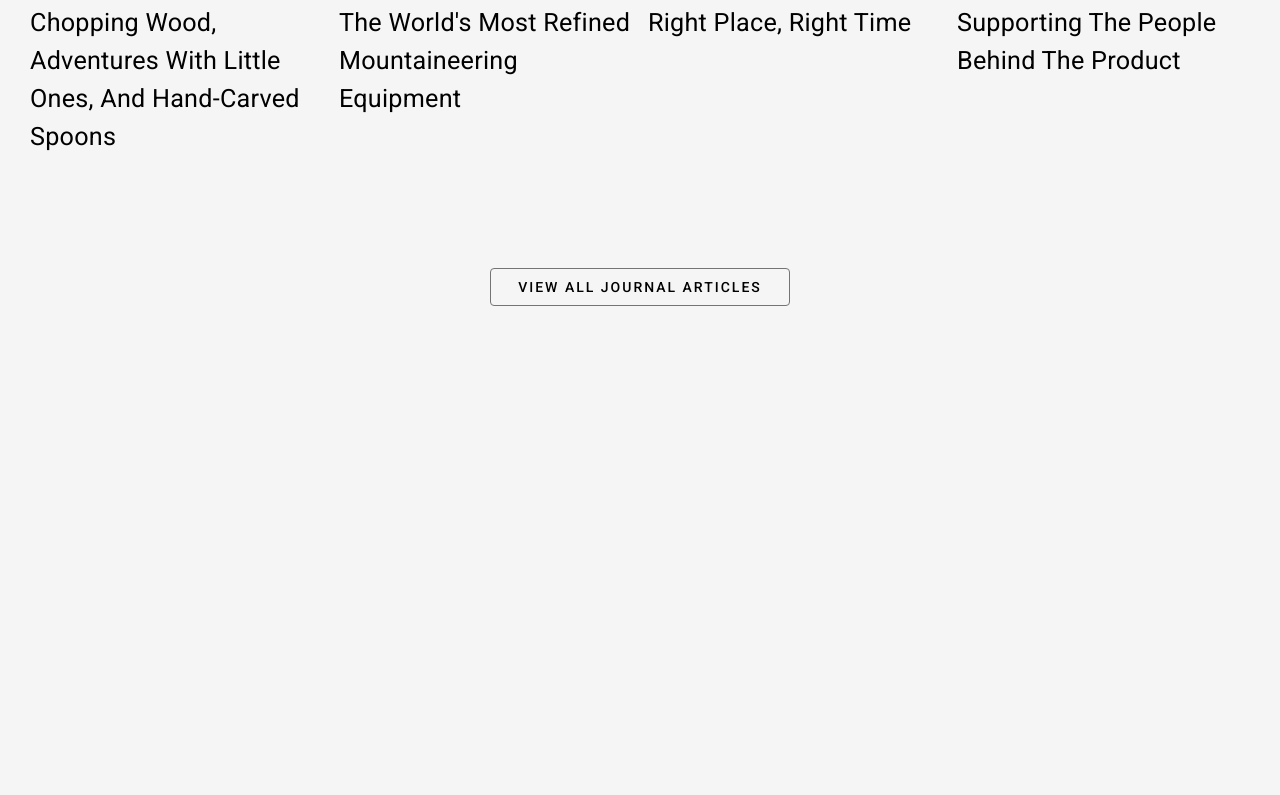
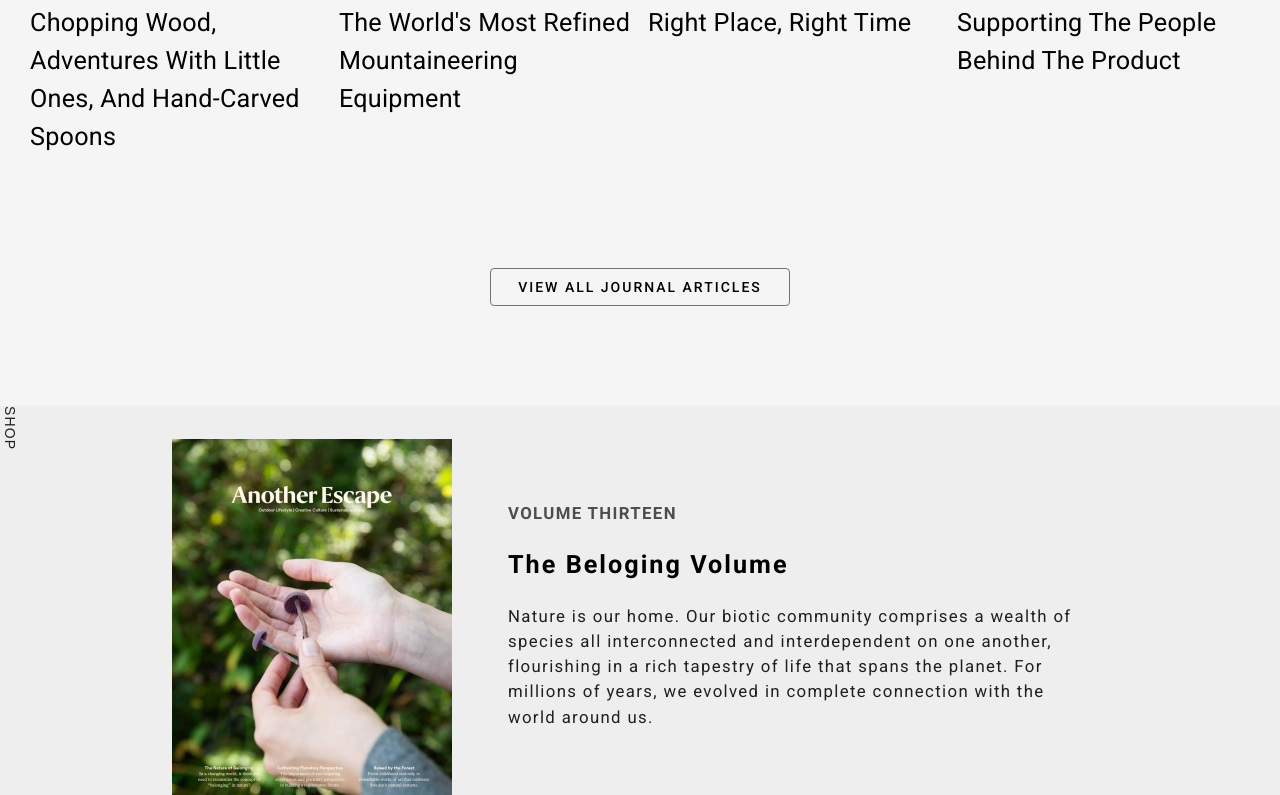
Before and after one commit to aliraza944/Travel-Blog, a Next.js app: page / in a window 1280 px wide. Shown: the part 2416-3211 px from the top of the page. Before the commit the page ends 2822 px from the top, so only its background shows below. Built offline with nearby package versions, Linux system fonts and the light colour scheme; a web font is replaced by a local one.

Commit message:
Shop section added , Custom button placed

```diff
--- /dev/null
+++ b/Components/Shop/Styles.js
@@ -0,0 +1,58 @@
+import { makeStyles } from "@material-ui/core";
+const useStyles = makeStyles((theme) => ({
+  root: {
+    width: "100%",
+    backgroundColor: "#eee",
+    overflow: "hidden",
+  },
+  featuredText: {
+    writingMode: "vertical-rl",
+    margin: "2em 0 0 0em",
+    width: "100%",
+
+    textAlign: "left",
+    display: "contents",
+    fontFamily: "sans-serif",
+    fontSize: "1em",
+    textTransform: "uppercase",
+    letterSpacing: "0.08em",
+    [theme.breakpoints.down("md")]: {
+      writingMode: "horizontal-tb",
+      textAlign: "center",
+
+      margin: "0 0 2em 0em",
+    },
+  },
+  featuredProductGrid: {
+    width: "100%",
+    display: "flex",
+  },
+  productContent: {
+    textAlign: "left",
+
+    "& > *": {
+      margin: "0px 0 20px 40px ",
+    },
+  },
+  featuredVolume: {
+    color: "#4d4d4d",
+    letterSpacing: "0.08em",
+    textTransform: "uppercase",
+    fontSize: "1.2em",
+    fontWeight: 600,
+  },
+  featuredTitle: {
+    color: "#000",
+    letterSpacing: "0.08em",
+    textTransform: "captilize",
+    fontSize: "1.8em",
+    fontWeight: 800,
+  },
+  feaaturedDescription: {
+    letterSpacing: "0.08em",
+    fontSize: "1.2em",
+    fontWeight: 400,
+  },
+}));
+
+export default useStyles;
--- /dev/null
+++ b/Components/Shop/index.js
@@ -0,0 +1,41 @@
+import useStyles from "./Styles";
+import { Grid, Typography } from "@material-ui/core";
+import Image from "next/image";
+
+import featuredProduct from "../../public/Images/featuredProduct.jpg";
+const Shop = () => {
+  const classes = useStyles();
+  return (
+    <div className={classes.root}>
+      <div className={classes.featuredText}>
+        <span>shop</span>
+      </div>
+      <div className={classes.featuredProductGrid}>
+        <Grid container spacing={4} justifyContent="center" alignItems="center">
+          <Grid item xs={12} md={6} style={{ display: "contents" }}>
+            <Image src={featuredProduct} />
+          </Grid>
+          <Grid item xs={12} md={6}>
+            <div className={classes.productContent}>
+              <Typography className={classes.featuredVolume}>
+                Volume thirteen
+              </Typography>
+              <Typography className={classes.featuredTitle}>
+                The Beloging Volume
+              </Typography>
+              <Typography className={classes.feaaturedDescription}>
+                Nature is our home. Our biotic community comprises a wealth of
+                species all interconnected and interdependent on one another,
+                flourishing in a rich tapestry of life that spans the planet.
+                For millions of years, we evolved in complete connection with
+                the world around us.{" "}
+              </Typography>
+            </div>
+          </Grid>
+        </Grid>
+      </div>
+    </div>
+  );
+};
+
+export default Shop;
--- a/pages/index.js
+++ b/pages/index.js
@@ -1,7 +1,7 @@
 import fs from "fs";
 import path from "path";
 import matter from "gray-matter";
-
+import Shop from "../Components/Shop";
 import { Typography } from "@material-ui/core";
 
 import Header from "../Components/Header";
@@ -22,6 +22,7 @@ export default function Home({ posts }) {
           type="journal"
           buttonText="journal articles"
         />
+        <Shop />
       </main>
     </div>
   );
@@ -49,7 +50,6 @@ export async function getStaticProps() {
     };
   });
 
-  console.log(posts);
   return {
     props: {
       posts,
```
Also changed, not shown: public/Images/featuredProduct.jpg (added).
